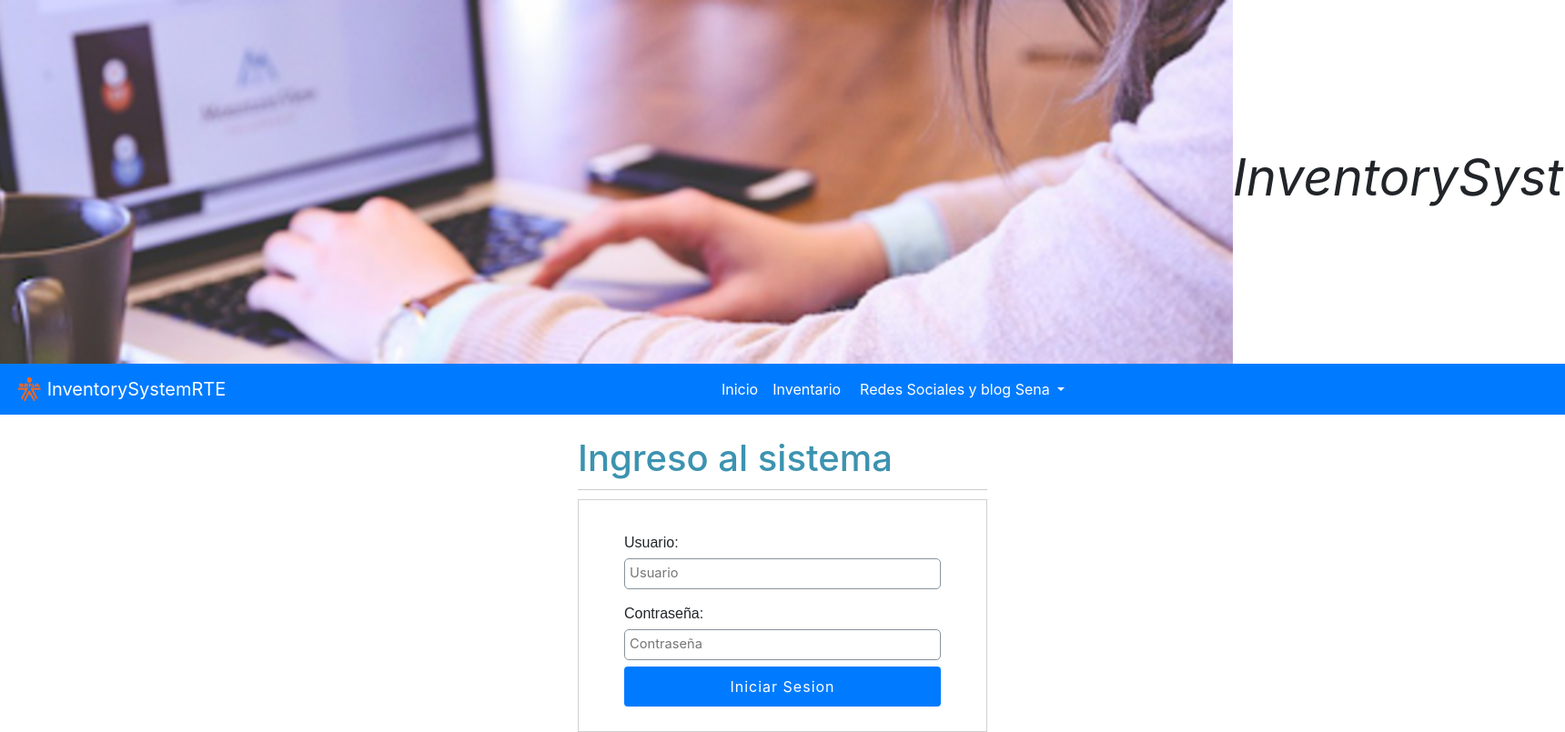
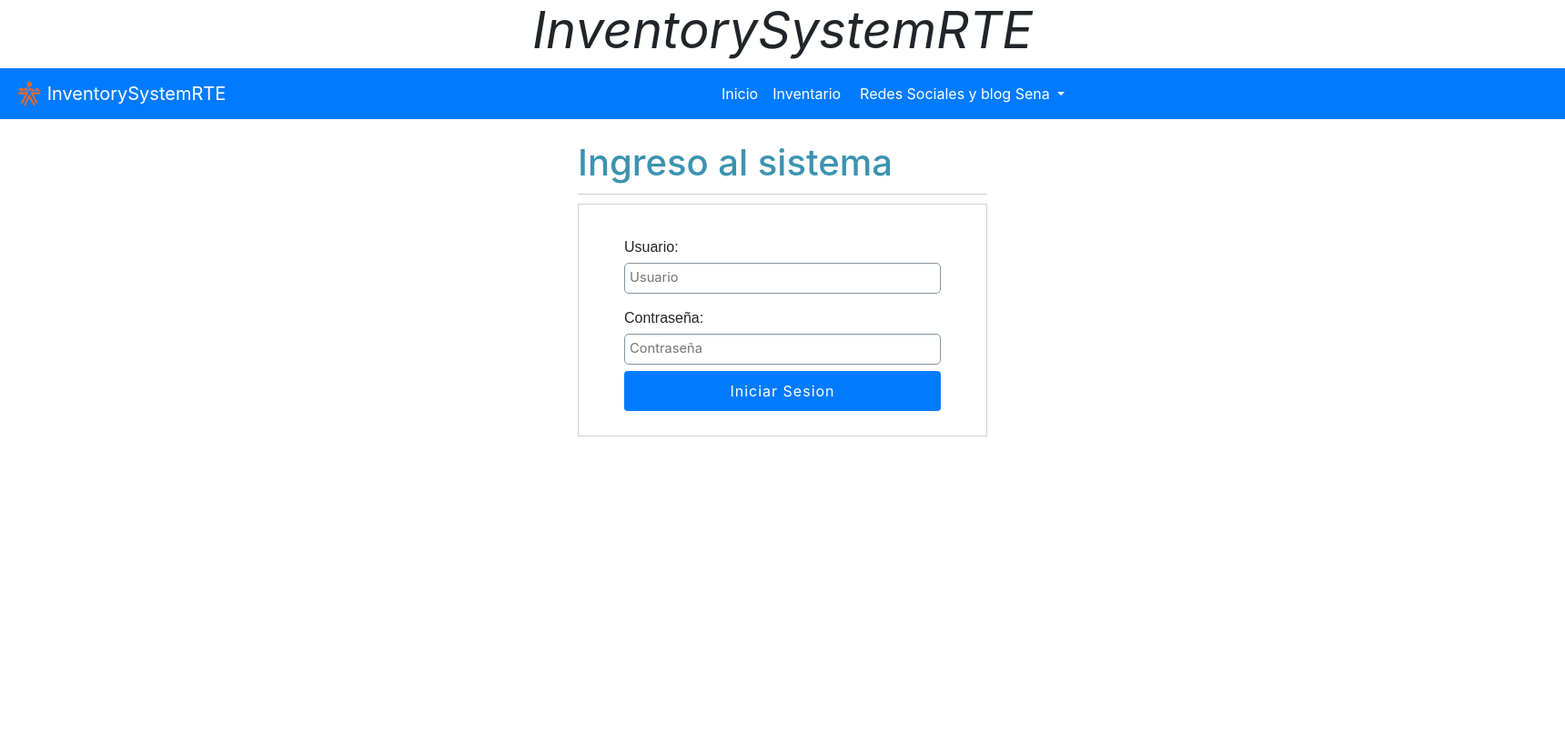
Before and after one commit to SistetemProyectRTE/InventorySystemR.T.E, a PHP site: page /Vista/Login.php in a window 1720 px wide; the page is wider, and only the part inside the window is pictured. Shown: that part at 91% size. After the commit the page ends 480 px from the top of that part, so only its background shows below. Run offline with PHP 8.4, Linux system fonts and the light colour scheme.

Commit message:
Eliminacion de imagen

```diff
--- a/Vista/Login.php
+++ b/Vista/Login.php
@@ -85,7 +85,7 @@ input{
 <body>
 
 	<section class="container-fluid  d-flex justify-content-center align-items-center">
-		<img src="../img/Inicio.png" class="slider">
+
 		<h1 class="display-4"><strong><i>InventorySystemRTE</i></strong></h1>
 	</section>
 
```
